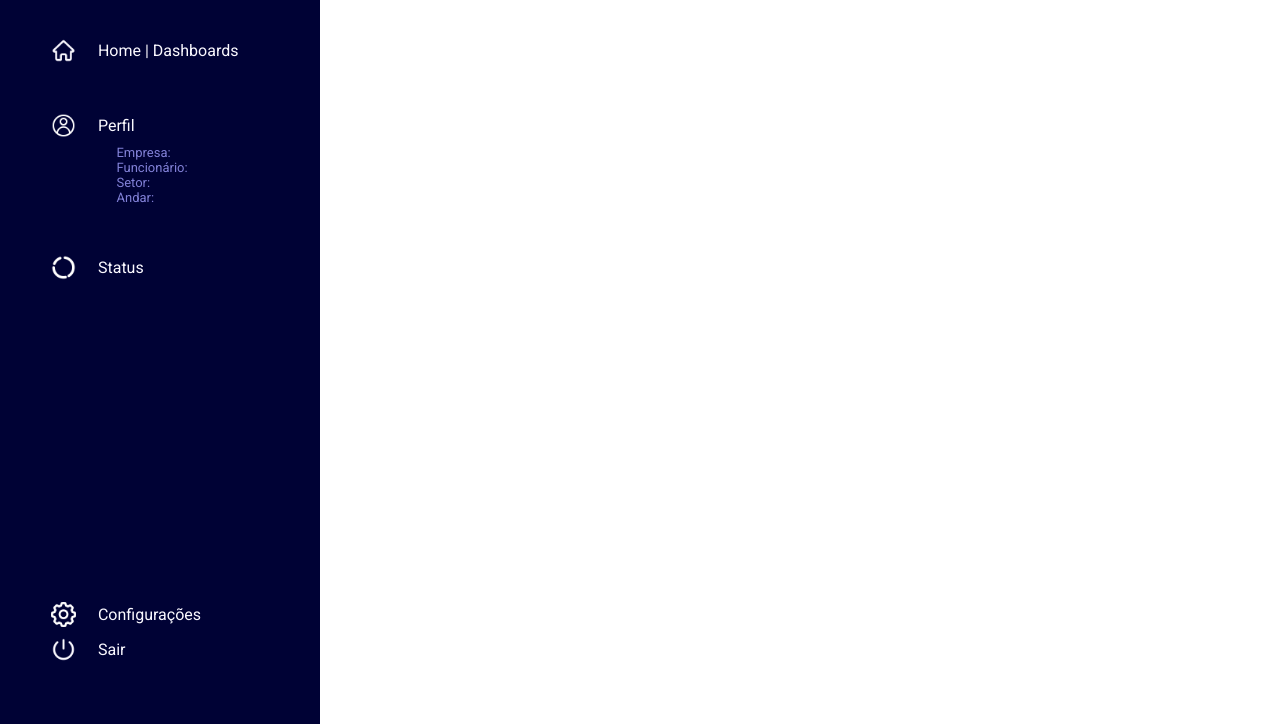
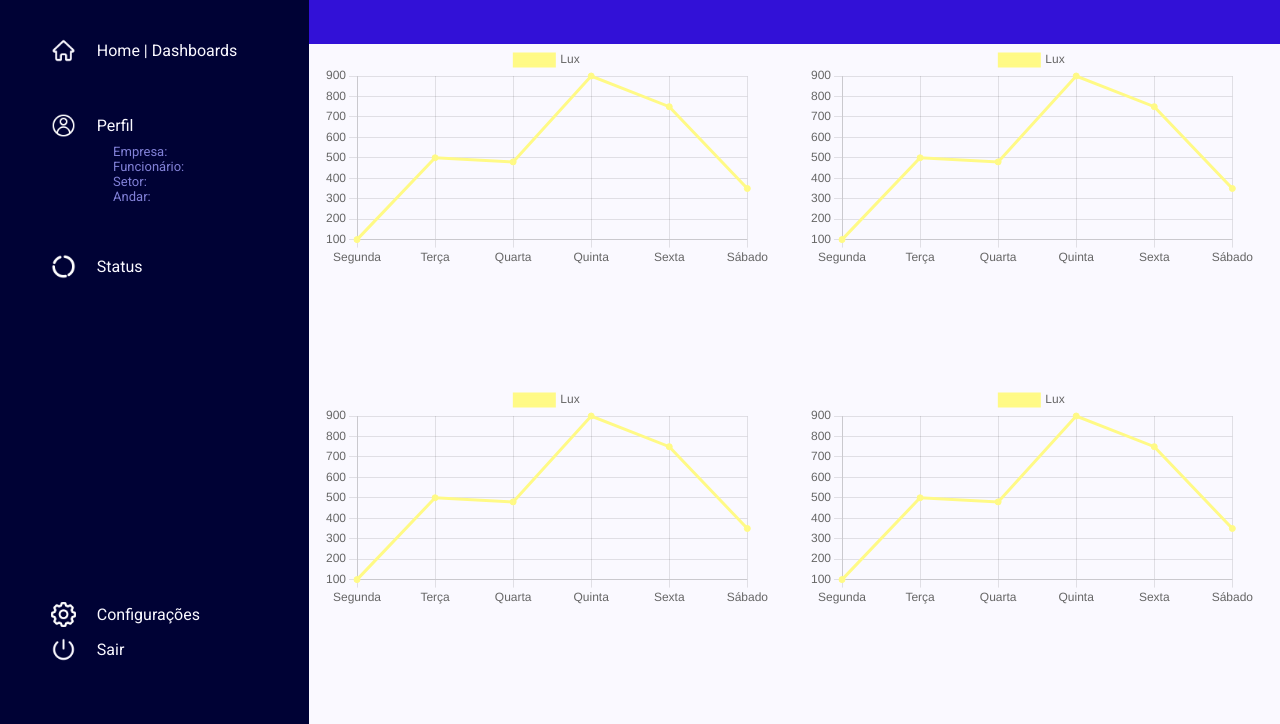
Before and after one commit to Projeto-Luminar/site-institucional, a plain HTML site: page Tela_dashboard_Bianca/dashboard.html in a window 1280 px wide. Shown: the part 76-800 px from the top of the page. Drawn offline with nearby package versions, Linux system fonts and the light colour scheme.

Commit message:
adicionei os gráficos na tela de dashboard

```diff
--- a/Tela_dashboard_Bianca/dashboard.html
+++ b/Tela_dashboard_Bianca/dashboard.html
@@ -1,11 +1,12 @@
 <!DOCTYPE html>
-<html lang="en">
+<html lang="ptbr">
 
 <head>
     <meta charset="UTF-8">
     <meta http-equiv="X-UA-Compatible" content="IE=edge">
     <meta name="viewport" content="width=device-width, initial-scale=1.0">
     <link rel="stylesheet" href="estilo_dashboard.css">
+    <script src="https://cdn.jsdelivr.net/npm/chart.js"></script>
     <title>Luminar - Dashboard</title>
 </head>
 
@@ -56,8 +57,148 @@
         </div>
     </div>
     <div class="dashboards">
-
+        <div class="kpis"></div>
+        <div class="graficos">
+            <div class="div_chart01">
+                <div class="chart01">
+                    <canvas id="myChart1"></canvas>
+                </div>
+                <div class="chart02">
+                    <canvas id="myChart2"></canvas>
+                </div>
+            </div>
+            <div class="div_chart02">
+                <div class="chart03">
+                    <canvas id="myChart3"></canvas>
+                </div>
+                <div class="chart04">
+                    <canvas id="myChart4"></canvas>
+                </div>
+            </div>
+        </div>
     </div>
 </body>
 
+<script>
+      const labels = [
+    'Segunda',
+    'Terça',
+    'Quarta',
+    'Quinta',
+    'Sexta',
+    'Sábado',
+  ];
+
+  const data = {
+    labels: labels,
+    datasets: [{
+      label: 'Lux',
+      backgroundColor: '#FFFA86',
+      borderColor: '#FFFA86',
+      data: [100, 500, 480, 900, 750, 350 ],
+    }]
+  };
+
+  const config1 = {
+    type: 'line',
+    data: data,
+    options: {}
+  };
+
+  const myChart = new Chart(
+    document.getElementById('myChart1'),
+    config1
+  );
+
+  const labels2 = [
+    'Segunda',
+    'Terça',
+    'Quarta',
+    'Quinta',
+    'Sexta',
+    'Sábado',
+  ];
+
+  const data2 = {
+    labels: labels2,
+    datasets: [{
+      label: 'Lux',
+      backgroundColor: '#FFFA86',
+      borderColor: '#FFFA86',
+      data: [100, 500, 480, 900, 750, 350 ],
+    }]
+  };
+
+  const config2 = {
+    type: 'line',
+    data: data2,
+    options: {}
+  };
+
+  const myChart2 = new Chart(
+    document.getElementById('myChart2'),
+    config2
+  );
+
+  const labels3 = [
+    'Segunda',
+    'Terça',
+    'Quarta',
+    'Quinta',
+    'Sexta',
+    'Sábado',
+  ];
+
+  const data3 = {
+    labels: labels3,
+    datasets: [{
+      label: 'Lux',
+      backgroundColor: '#FFFA86',
+      borderColor: '#FFFA86',
+      data: [100, 500, 480, 900, 750, 350 ],
+    }]
+  };
+
+  const config3 = {
+    type: 'line',
+    data: data3,
+    options: {}
+  };
+
+  const myChart3 = new Chart(
+    document.getElementById('myChart3'),
+    config3
+  );
+
+  const labels4 = [
+    'Segunda',
+    'Terça',
+    'Quarta',
+    'Quinta',
+    'Sexta',
+    'Sábado',
+  ];
+
+  const data4 = {
+    labels: labels3,
+    datasets: [{
+      label: 'Lux',
+      backgroundColor: '#FFFA86',
+      borderColor: '#FFFA86',
+      data: [100, 500, 480, 900, 750, 350 ],
+    }]
+  };
+
+  const config4 = {
+    type: 'line',
+    data: data4,
+    options: {}
+  };
+
+  const myChart4 = new Chart(
+    document.getElementById('myChart4'),
+    config4
+  );
+</script>
+
 </html>
--- a/Tela_dashboard_Bianca/estilo_dashboard.css
+++ b/Tela_dashboard_Bianca/estilo_dashboard.css
@@ -10,6 +10,10 @@
 
     body{
         display: flex;
+        justify-content: space-between;
+        height: 100%;
+        width: 100%;
+        position: fixed;
     }
 
     .menu-dashboard{
@@ -21,7 +25,6 @@
         padding: 2% 4%;
         font-family: 'Roboto', sans-serif;
         color: #FAF9FF;
-        position: fixed
     }
 
     .menu-dashboard a{
@@ -78,6 +81,54 @@
     }
 
     .dashboards{
+        width: 80%;
+        height: 100%;
+    }
+
+    .kpis{
+        background: #3211d7;
+        height: 15%;
+    }
+
+    .graficos{
         background-color: #FAF9FF;
-        width: 80%;
+        height: 85%;
+        display: flex;
+        flex-direction: column;
     }
+
+    .div_chart01{
+        height: 50%;
+        display: flex;
+        justify-content: space-around;
+    }
+
+    .chart01{
+        height: 40vh;
+        width: 35vw;
+        margin-right: 10px;
+    }
+
+    .chart02{
+        height: 40vh;
+        width: 35vw;
+        margin-right: 10px;
+    }
+
+    .div_chart02{
+        height: 50%;
+        display: flex;
+        justify-content: space-around;
+    }
+
+    .chart03{
+        height: 40vh;
+        width: 35vw;
+        margin-right: 10px;
+    }
+
+    .chart04{
+        height: 40vh;
+        width: 35vw;
+        margin-right: 10px;
+    }
```
